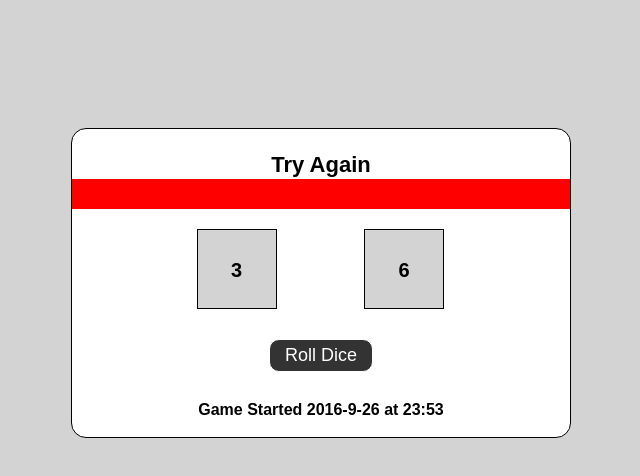
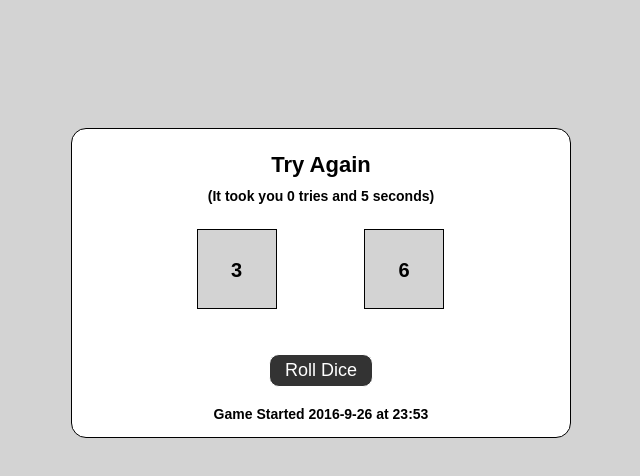
Before and after one commit to lindsma/Dice, a plain HTML site: page index.html in a window 1280 px wide. Both pictures are taken after a click on the button "Roll Dice". Shown: the whole page, without its empty margins (319-959 px from the left). Drawn offline with Linux system fonts and the light colour scheme.

Commit message:
Game duration counter

```diff
--- a/index.html
+++ b/index.html
@@ -11,7 +11,7 @@
 
     <!-- Content goes here -->
     <section class="game-container">
-        <h3 class="win-lose-message"></h3>
+        <h3 class="win-lose-message">Roll the Dice!</h3>
         <p class="game-counter"></p>
         <div class="dice-container">
             <div class="dice">
--- a/javascript/main.js
+++ b/javascript/main.js
@@ -1,46 +1,41 @@
 var gameObject = {
-    // start date/time of game
+
     gameSetup: {
         startTime: null,
         dieOne: null,
         dieTwo: null,
-        // array of game rounds - Each round lasts until the user wins, so one round should have the start time of that round plus the number of rolls of the dice that have occurred for that round.
-        gameRounds: [],
+        gameDuration: null,
         rollBtn: null,
         gameMessage: null,
     },
 
     values: {
         startTime: 0,
+        // startTimeSeconds: 0,
         dieOne: 0,
         dieTwo: 0,
-        gameMessage: null
+        gameMessage: null,
+        gameDuration: null,
+        gameRounds: [],
+        // startDate: 0
     },
 
 
+    getGameRounds: function() {
 
-    getStartTime: function() {
+        var numLose = this.values.gameRounds.length;
+        var endTime = new Date();
+        var endTimeSeconds = endTime.getTime() / 1000;
+        var gameDuration = Math.round(endTimeSeconds - this.values.startTimeSeconds);
 
-    var rollTime = new Date();
+        var gameDurationString = "(It took you " + numLose + " tries and " + gameDuration + " seconds)";
 
-    var rollTimeYear = rollTime.getYear() + 1900;
-    var rollTimeMonth = rollTime.getMonth() + 1;
-    var rollTimeDate = rollTime.getDate();
-    var rollTimeHour = rollTime.getHours();
-    var rollTimeMinutes = rollTime.getMinutes();
+        this.values.gameDuration = gameDurationString;
+        this.gameSetup.gameDuration.innerHTML = this.values.gameDuration;
+    },
 
-    if (rollTimeMinutes < 10) {
-      rollTimeMinutes = "0" + rollTimeMinutes;
-    }
 
-    var rollTimeString = "Game Started " + rollTimeYear + "-" + rollTimeMonth + "-" + rollTimeDate + " at " + rollTimeHour + ":" + rollTimeMinutes;
-
-    this.values.startTime = rollTimeString;
-    this.gameSetup.startTime.innerHTML = this.values.startTime;
-
-  },
-
-  //  Function for rolling the dice
+    //  Function for rolling the dice
 
     rollDice: function() {
 
@@ -55,18 +50,20 @@ var gameObject = {
         this.gameSetup.dieTwo.innerHTML = this.values.dieTwo;
 
         if (rollTotal == 7 || rollTotal == 11) {
-          this.values.gameMessage = "Winner!";
-          this.gameSetup.gameMessage.innerHTML = this.values.gameMessage;
+            this.values.gameMessage = "Winner!";
+            this.gameSetup.gameMessage.innerHTML = this.values.gameMessage;
+            this.values.win = true;
+            this.getGameRounds();
         } else {
-          this.values.gameMessage = "Try Again";
-          this.gameSetup.gameMessage.innerHTML = this.values.gameMessage;
+            this.values.gameMessage = "Try Again";
+            this.gameSetup.gameMessage.innerHTML = this.values.gameMessage;
+            this.values.gameRounds = gameRounds;
+            this.gameSetup.gameRounds = this.values.gameRounds;
         }
-
-        this.getStartTime();
 
     },
 
-    // display start date/time at bottom of page when page is loaded
+    // Defining HTML elements
 
     defineGameSetup: function() {
         this.gameSetup.rollBtn = document.querySelector(".roll-dice-btn");
@@ -74,14 +71,38 @@ var gameObject = {
         this.gameSetup.dieTwo = document.getElementById("two");
         this.gameSetup.startTime = document.querySelector(".game-date-time");
         this.gameSetup.gameMessage = document.querySelector(".win-lose-message");
+        this.gameSetup.gameDuration = document.querySelector(".game-counter");
     },
 
+    // Initiate game
 
     init: function() {
 
         this.defineGameSetup();
 
         this.gameSetup.rollBtn.addEventListener("click", this.rollDice.bind(this));
+        this.gameSetup.rollBtn.addEventListener("click", this.getGameRounds.bind(this));
+
+    // Start time on page load & display bottom
+
+        this.values.startTime = new Date();
+        var rollTimeYear = this.values.startTime.getYear() + 1900;
+        var rollTimeMonth = this.values.startTime.getMonth() + 1;
+        var rollTimeDate = this.values.startTime.getDate();
+        var rollTimeHour = this.values.startTime.getHours();
+        var rollTimeMinutes = this.values.startTime.getMinutes();
+        var rollTimeSeconds = this.values.startTime.getTime() / 1000;
+
+        if (rollTimeMinutes < 10) {
+            rollTimeMinutes = "0" + rollTimeMinutes;
+        }
+
+        var rollTimeString = "Game Started " + rollTimeYear + "-" + rollTimeMonth + "-" + rollTimeDate + " at " + rollTimeHour + ":" + rollTimeMinutes;
+
+        this.values.startTimeSeconds = rollTimeSeconds;
+        this.values.startTime = rollTimeString;
+        this.gameSetup.startTime.innerHTML = this.values.startTime;
+
     }
 
 }
--- a/styles/main.scss
+++ b/styles/main.scss
@@ -27,21 +27,21 @@ section.game-container {
     }
 
     p.game-counter {
-      height: 30px;
-      background: red;
-      margin-top: 20px;
+      height: 40px;
+      text-align: center;
+      margin-top: 30px;
+      font-size: 14px;
     }
 
     div.dice-container {
         width: 100%;
-        height: 80px;
+        height: 100px;
         display: block;
 
         div.dice {
             width: 50%;
             height: 100%;
             margin: 0 auto;
-            padding-top: 20px;
 
             div.die {
                 width: 80px;
@@ -70,7 +70,7 @@ section.game-container {
         div.btn-container {
             clear: left;
             text-align: center;
-            margin-top: 10%;
+            margin-top: 5%;
 
             button.roll-dice-btn {
               background: #333;
@@ -84,7 +84,8 @@ section.game-container {
 
         p.game-date-time {
           height: 30px;
-          margin-top: 30px;
+          margin-top: 20px;
           text-align: center;
+          font-size: 14px;
         }
     }
```
Also changed, not shown: styles/main.css, 1 other file.
